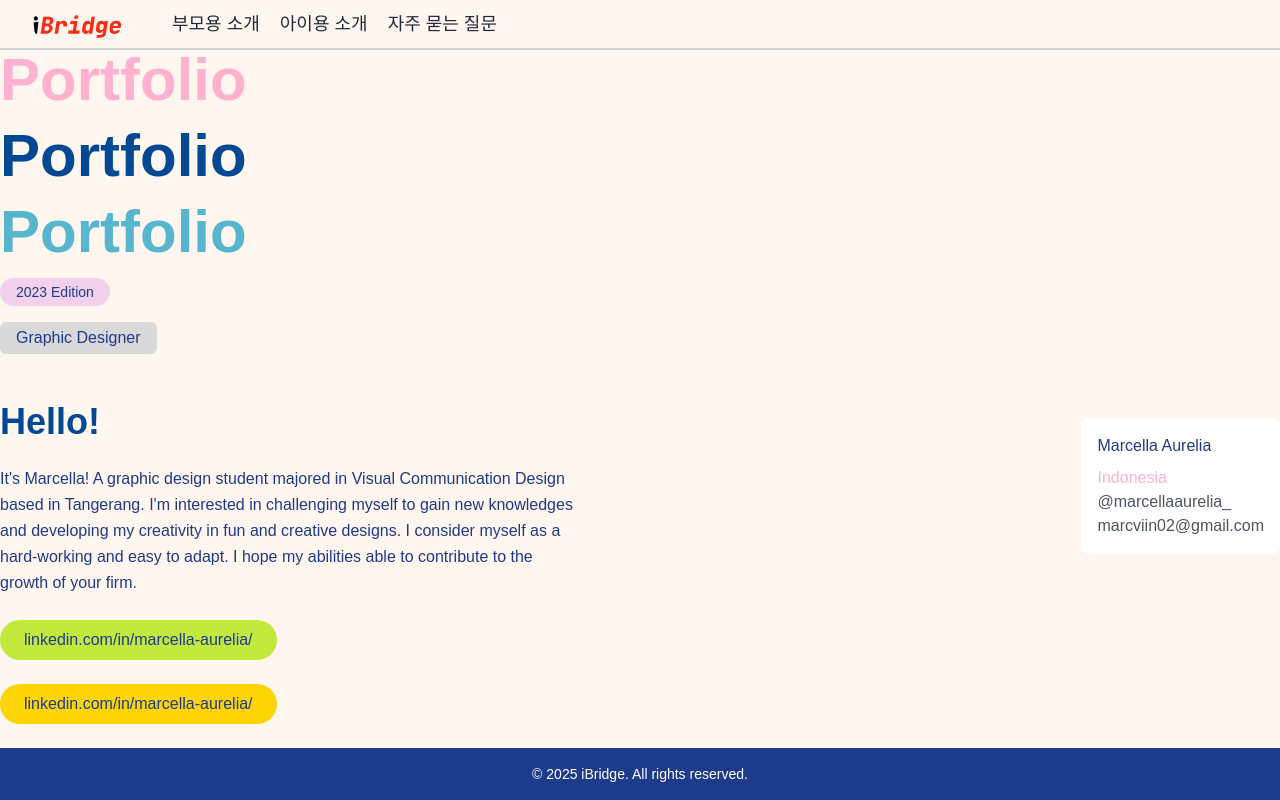
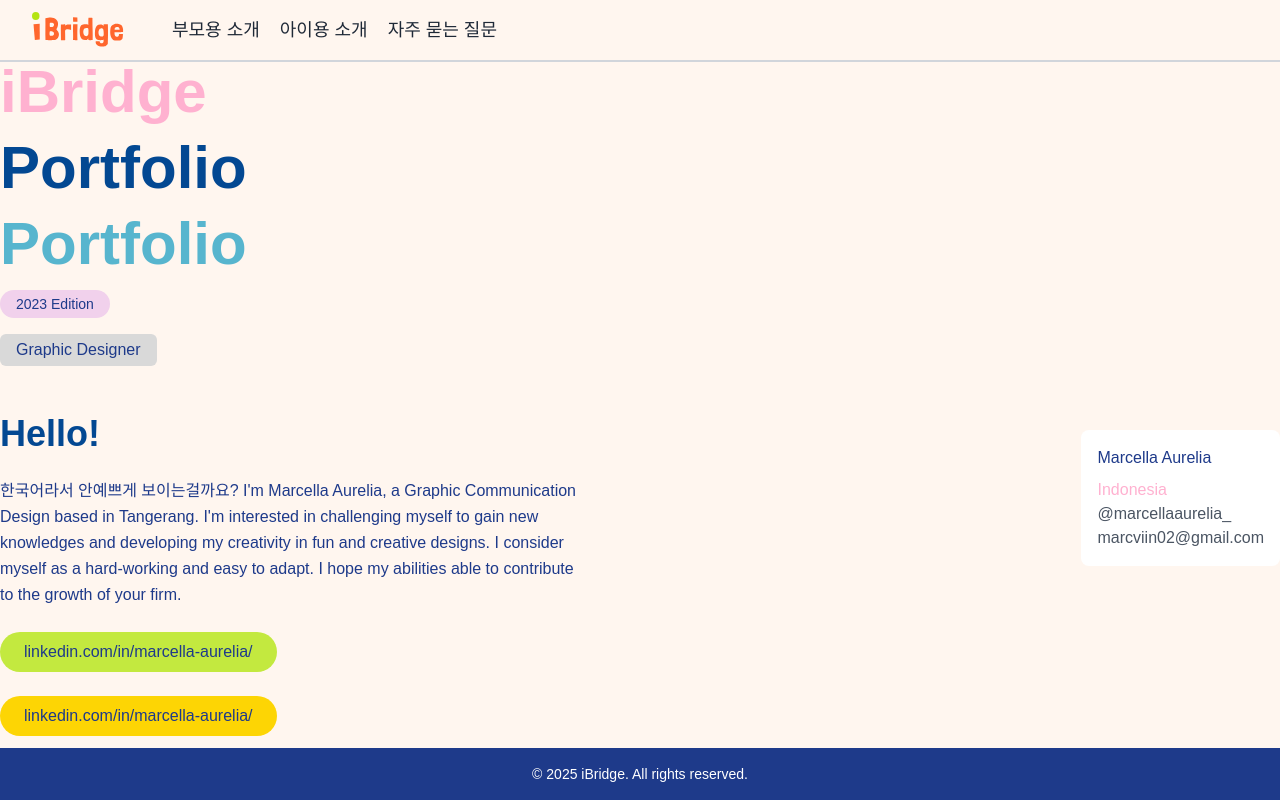
Before and after one commit to i-Bridge/front-ibridge-2025, a Next.js app: page / in a window 1280 px wide. Shown: the top 800 px of the page. Built offline with nearby package versions, Linux system fonts and the light colour scheme.

Commit message:
Design: 로고 수정

```diff
--- a/src/app/(start)/page.tsx
+++ b/src/app/(start)/page.tsx
@@ -5,7 +5,7 @@ export default function Portfolio() {
       <main>
         {/* Portfolio Title */}
         <div className="mb-12">
-          <h1 className="text-6xl text-i-pink font-bold mb-4">Portfolio</h1>
+          <h1 className="text-6xl text-i-pink font-bold mb-4">iBridge</h1>
           <h1 className="text-6xl text-i-darkblue font-bold mb-4">Portfolio</h1>
           <h1 className="text-6xl text-i-skyblue font-bold mb-4">Portfolio</h1>
 
@@ -22,7 +22,7 @@ export default function Portfolio() {
           <div className="max-w-xl">
             <h2 className="text-4xl text-i-darkblue font-bold mb-6">Hello!</h2>
             <p className="text-blue-900 leading-relaxed">
-              It's Marcella! A graphic design student majored in Visual
+              한국어라서 안예쁘게 보이는걸까요? I'm Marcella Aurelia, a Graphic
               Communication Design based in Tangerang. I'm interested in
               challenging myself to gain new knowledges and developing my
               creativity in fun and creative designs. I consider myself as a
--- a/src/app/parent/regular/page.tsx
+++ b/src/app/parent/regular/page.tsx
@@ -53,8 +53,7 @@ export default function RegularQuestionPage() {
   };
 
   return (
-
-    <div className="container bg-white mx-auto px-4 py-8">
+    <div className="max-w-3xl bg-white mx-auto px-4 py-8">
       <h1 className="text-3xl font-bold mb-8">정기 질문</h1>
 
       <div className="mb-12">
--- a/src/components/Header/ParentHeader.tsx
+++ b/src/components/Header/ParentHeader.tsx
@@ -32,7 +32,7 @@ export default function ParentHeader() {
             alt="Logo"
             width={100}
             height={100}
-            className="rounded-full mr-10"
+            className="mr-10"
           />
         </Link>
         <div className="flex items-center gap-10">
--- a/src/components/Header/RootHeader.tsx
+++ b/src/components/Header/RootHeader.tsx
@@ -9,7 +9,7 @@ export default function RootHeader() {
           alt="Logo"
           width={100}
           height={100}
-          className="rounded-full mr-10"
+          className="mr-10"
         />
         <div className="flex items-center gap-5">
           <span className="text-lg text-gray-800 font-medium">부모용 소개</span>
```
Also changed, not shown: public/images/logo.svg.
